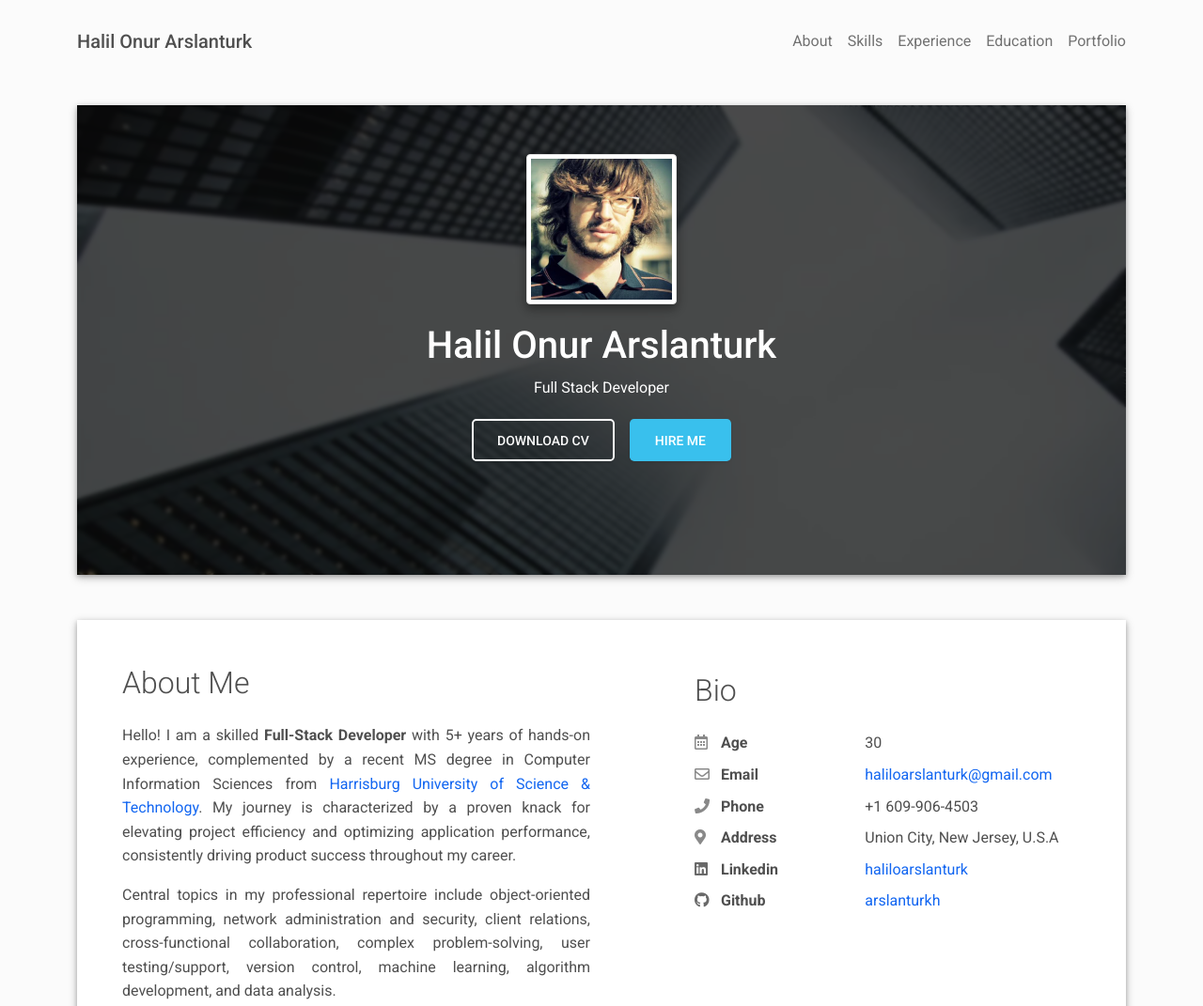
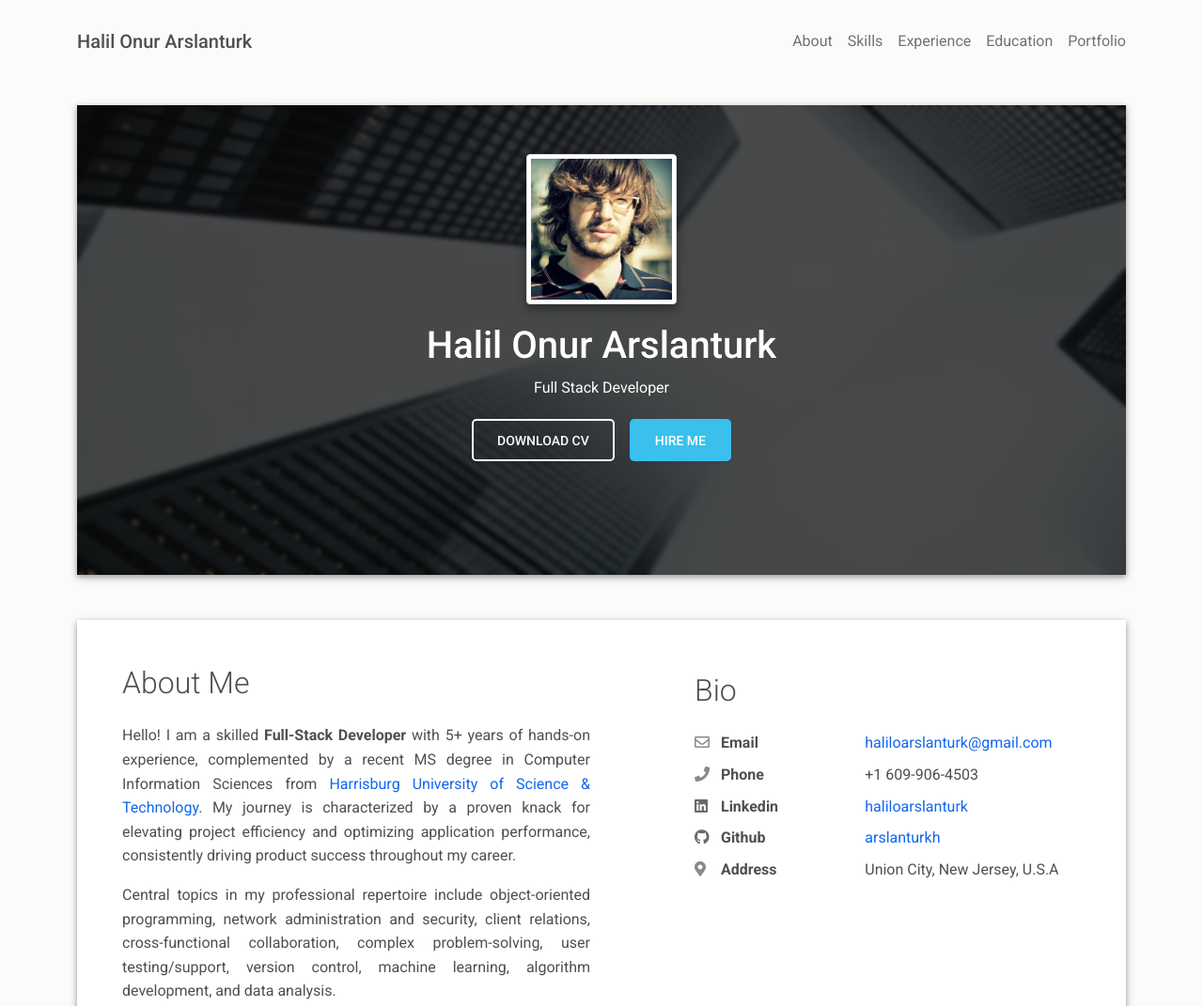
Before and after one commit to arslanturkh/arslanturkh.github.io, a plain HTML site: page index.html in a window 1280 px wide. Shown: the top 1071 px of the page at 94% size. Drawn offline with Linux system fonts and the light colour scheme.

Commit message:
change order of bio

```diff
--- a/index.html
+++ b/index.html
@@ -84,12 +84,6 @@
           <div class="row mt-2">
             <h2 class="h2 fw-light mb-4">Bio</h2>
             <div class="col-sm-5">
-              <div class="pb-2 fw-bolder"><i class="far fa-calendar-alt pe-2 text-muted" style="width:24px;opacity:0.85;"></i> Age</div>
-            </div>
-            <div class="col-sm-7">
-              <div class="pb-2">30</div>
-            </div>
-            <div class="col-sm-5">
               <div class="pb-2 fw-bolder"><i class="far fa-envelope pe-2 text-muted" style="width:24px;opacity:0.85;"></i> Email</div>
             </div>
             <div class="col-sm-7">
@@ -102,12 +96,6 @@
               <div class="pb-2">+1 609-906-4503</div>
             </div>
             <div class="col-sm-5">
-              <div class="pb-2 fw-bolder"><i class="fas fa-map-marker-alt pe-2 text-muted" style="width:24px;opacity:0.85;"></i> Address</div>
-            </div>
-            <div class="col-sm-7">
-              <div class="pb-2">Union City, New Jersey, U.S.A</div>
-            </div>
-            <div class="col-sm-5">
               <div class="pb-2 fw-bolder"><i class="fab fa-linkedin" style="width:24px;opacity:0.85;"></i> Linkedin</div>
             </div>
             <div class="col-sm-7">
@@ -118,6 +106,12 @@
             </div>
             <div class="col-sm-7">
               <div class="pb-2"><a href="https://github.com/arslanturkh">arslanturkh</a></div>
+            </div>
+            <div class="col-sm-5">
+              <div class="pb-2 fw-bolder"><i class="fas fa-map-marker-alt pe-2 text-muted" style="width:24px;opacity:0.85;"></i> Address</div>
+            </div>
+            <div class="col-sm-7">
+              <div class="pb-2">Union City, New Jersey, U.S.A</div>
             </div>
           </div>
         </div>
```
